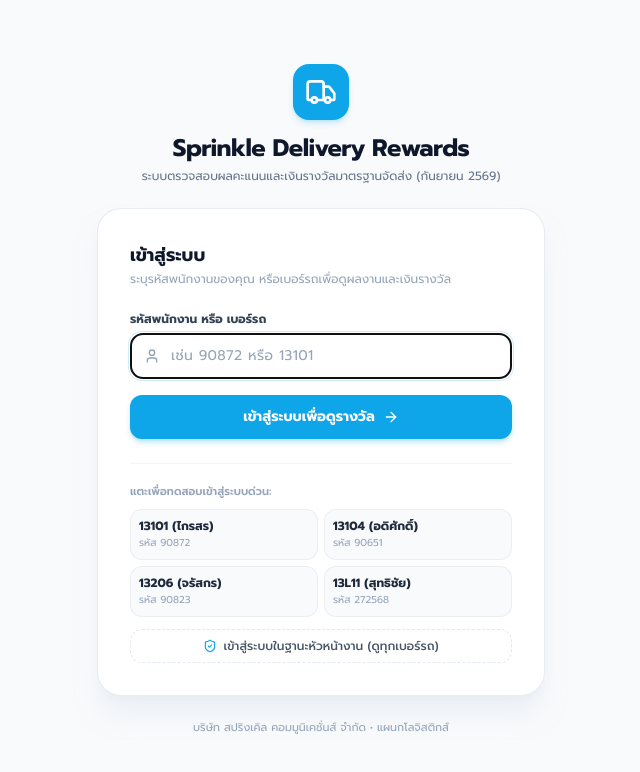
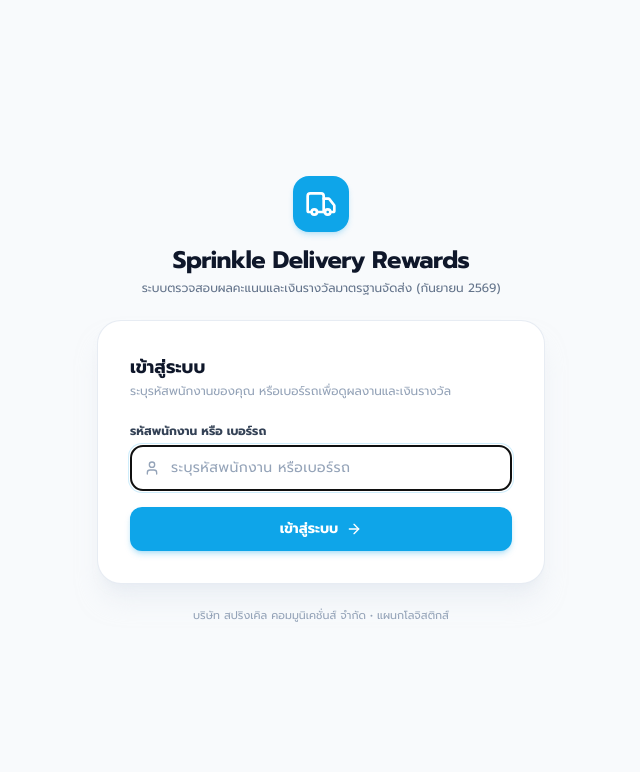
Before and after one commit to armty554-design/sprinkle-rewards, a React (Vite) app: page / in a window 1280 px wide. Shown: the top 772 px of the page, without its empty margins (319-959 px from the left). Built offline with nearby package versions, Linux system fonts and the light colour scheme.

Commit message:
feat: remove login mockup test buttons for production use

```diff
--- a/src/components/LoginScreen.jsx
+++ b/src/components/LoginScreen.jsx
@@ -1,5 +1,5 @@
 import React, { useState } from 'react';
-import { Truck, ShieldCheck, ArrowRight, User, AlertCircle, Sparkles } from 'lucide-react';
+import { Truck, ArrowRight, User, AlertCircle } from 'lucide-react';
 
 export default function LoginScreen({ vehicles, onLogin, currentMonthLabel }) {
   const [inputId, setInputId] = useState('');
@@ -63,14 +63,6 @@
     setError('ไม่พบรหัสพนักงาน หรือเบอร์รถนี้ในระบบ กรุณาตรวจสอบอีกครั้ง');
   };
 
-  // Quick login samples
-  const sampleDrivers = [
-    { car: '13101', name: 'ไกรสร', id: '90872' },
-    { car: '13104', name: 'อดิศักดิ์', id: '90651' },
-    { car: '13206', name: 'จรัสกร', id: '90823' },
-    { car: '13L11', name: 'สุทธิชัย', id: '272568' }
-  ];
-
   return (
     <div className="min-h-screen bg-slate-50 flex flex-col justify-center items-center p-4">
 
@@ -113,7 +105,7 @@
               <User className="w-4 h-4 text-slate-400 absolute left-3.5 top-1/2 -translate-y-1/2" />
               <input
                 type="text"
-                placeholder="เช่น 90872 หรือ 13101"
+                placeholder="ระบุรหัสพนักงาน หรือเบอร์รถ"
                 value={inputId}
                 onChange={(e) => {
                   setInputId(e.target.value);
@@ -129,45 +121,10 @@
             type="submit"
             className="w-full py-3 px-4 rounded-xl bg-sky-500 hover:bg-sky-600 text-white font-bold text-sm flex items-center justify-center gap-2 transition-all shadow-md shadow-sky-500/25 active:scale-[0.99]"
           >
-            <span>เข้าสู่ระบบเพื่อดูรางวัล</span>
+            <span>เข้าสู่ระบบ</span>
             <ArrowRight className="w-4 h-4" />
           </button>
         </form>
-
-        {/* Quick select samples */}
-        <div className="mt-6 pt-5 border-t border-slate-100">
-          <span className="text-[11px] font-semibold text-slate-400 block mb-2">
-            แตะเพื่อทดสอบเข้าสู่ระบบด่วน:
-          </span>
-          <div className="grid grid-cols-2 gap-1.5">
-            {sampleDrivers.map(d => (
-              <button
-                key={d.id}
-                type="button"
-                onClick={() => setInputId(d.id)}
-                className="p-2 text-left bg-slate-50 hover:bg-sky-50 border border-slate-200/60 rounded-xl transition-colors text-xs"
-              >
-                <strong className="text-slate-800 font-bold block">{d.car} ({d.name})</strong>
-                <span className="text-[10px] text-slate-400">รหัส {d.id}</span>
-              </button>
-            ))}
-          </div>
-
-          {/* Supervisor bypass login */}
-          <button
-            type="button"
-            onClick={() => onLogin({
-              role: 'admin',
-              empId: 'ADMIN',
-              name: 'ผู้ดูแลสาขา / หัวหน้างาน',
-              title: 'ผู้ดูแลระบบสาขา'
-            })}
-            className="w-full mt-3 py-2 px-3 rounded-xl border border-dashed border-slate-200 hover:bg-slate-50 text-slate-600 hover:text-slate-900 text-xs font-medium flex items-center justify-center gap-1.5 transition-colors"
-          >
-            <ShieldCheck className="w-3.5 h-3.5 text-sky-500" />
-            <span>เข้าสู่ระบบในฐานะหัวหน้างาน (ดูทุกเบอร์รถ)</span>
-          </button>
-        </div>
 
       </div>
 
```
